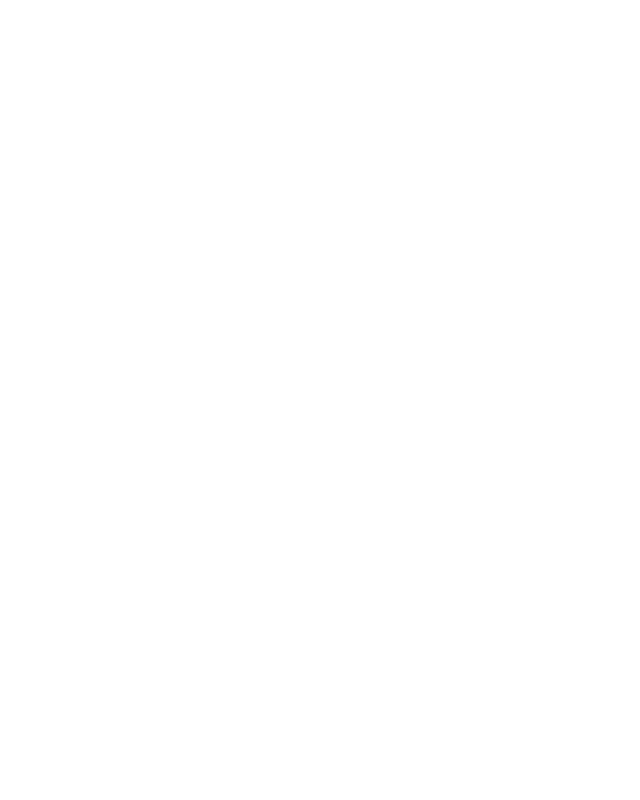
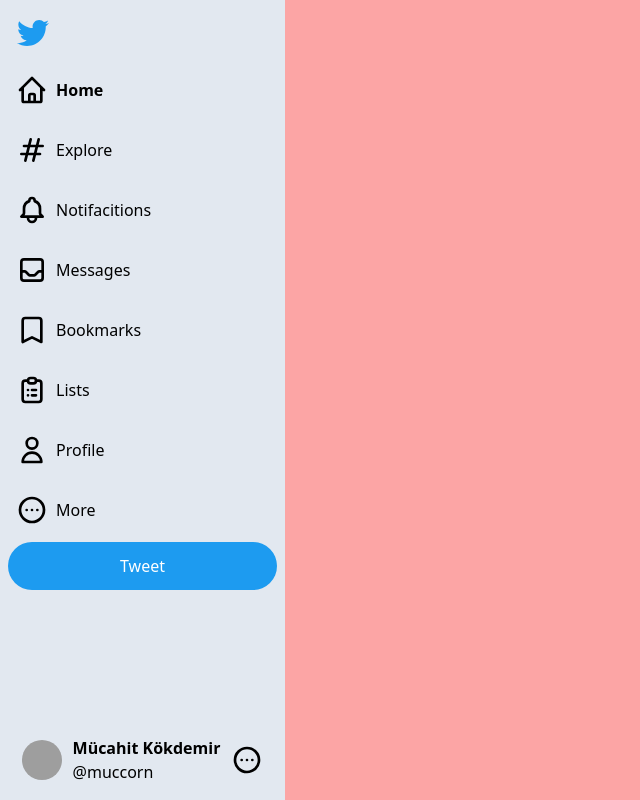
Before and after one commit to mucahitkok/twitter-clone-pro, a Next.js app: page / in a window 1280 px wide. Shown: the whole page, without its empty margins (0-640 px from the left). Built offline with nearby package versions, Linux system fonts and the light colour scheme; grey boxes are pictures that could not be loaded.

Commit message:
SideBar done

```diff
--- /dev/null
+++ b/components/index.js
@@ -0,0 +1 @@
+export { SidebarLink } from './sidebarLink'
--- /dev/null
+++ b/components/sidebarLink/index.js
@@ -0,0 +1,14 @@
+import React from "react";
+
+export const SidebarLink = ({ text, Icon, active }) => {
+  return (
+    <div
+      className={`hoverAnimation p-2 flex min-w-full items-center justify-center md:justify-start space-x-2 text-black ${
+        active && "font-bold"
+      }`}
+    >
+      <Icon className="h-8 w-8" />
+      <div className="hidden md:inline"> {text} </div>
+    </div>
+  );
+};
--- /dev/null
+++ b/layout/index.js
@@ -0,0 +1 @@
+export { Sidebar } from "./sideBar";
--- /dev/null
+++ b/layout/sideBar/index.js
@@ -0,0 +1,51 @@
+import React from "react";
+import { FaTwitter } from "react-icons/fa";
+import { SidebarLink } from "../../components";
+import {
+  BellIcon,
+  BookmarkIcon,
+  ClipboardListIcon,
+  DotsCircleHorizontalIcon,
+  HashtagIcon,
+  HomeIcon,
+  InboxIcon,
+  UserIcon,
+} from "@heroicons/react/outline";
+
+export const Sidebar = () => {
+  return (
+    <div className="hidden sm:flex flex-col items-center md:items-start md:w-[285px] bg-slate-200 h-full fixed p-2">
+      <div className="w-[50px] h-[50px] hoverAnimation flex justify-center items-center ">
+        <FaTwitter  className="text-[#1d9bf0] h-8 w-8" />
+      </div>
+      <div className="space-y-3 mt-2 w-full overflow-auto">
+        <SidebarLink text="Home" Icon={HomeIcon} active={true} />
+        <SidebarLink text="Explore" Icon={HashtagIcon} active={false} />
+        <SidebarLink text="Notifacitions" Icon={BellIcon} active={false} />
+        <SidebarLink text="Messages" Icon={InboxIcon} active={false} />
+        <SidebarLink text="Bookmarks" Icon={BookmarkIcon} active={false} />
+        <SidebarLink text="Lists" Icon={ClipboardListIcon} active={false} />
+        <SidebarLink text="Profile" Icon={UserIcon} active={false} />
+        <SidebarLink
+          text="More"
+          Icon={DotsCircleHorizontalIcon}
+          active={false}
+        />
+      </div>
+
+      <div className='bg-[#1d9bf0] hoverAnimation w-full py-3 text-center text-white hover:bg-opacity-70 mt-2'>
+        Tweet
+      </div>
+
+      <div className='flex mt-auto hoverAnimation p-2 w-full justify-around items-center'>
+        <img className='w-10 h-10 rounded-full' src="https://pbs.twimg.com/profile_images/1297742680219410432/sZxReosr_400x400.jpg" alt="img" />
+        <div className='hidden md:inline'>
+          <h4 className='font-bold' >Mücahit Kökdemir</h4>
+          <h5>@muccorn</h5>
+        </div>
+        <DotsCircleHorizontalIcon className='h-8 w-8 hidden md:inline' />
+      </div>
+
+    </div>
+  );
+};
--- a/package.json
+++ b/package.json
@@ -9,9 +9,11 @@
     "lint": "next lint"
   },
   "dependencies": {
+    "@heroicons/react": "^1.0.6",
     "next": "12.1.0",
     "react": "17.0.2",
-    "react-dom": "17.0.2"
+    "react-dom": "17.0.2",
+    "react-icons": "^4.3.1"
   },
   "devDependencies": {
     "autoprefixer": "^10.4.2",
--- a/pages/index.js
+++ b/pages/index.js
@@ -1,16 +1,15 @@
-import Head from 'next/head'
-import Image from 'next/image'
-import styles from '../styles/Home.module.css'
-
+import Head from 'next/head';
+import { Sidebar } from '../layout';
 export default function Home() {
   return (
-    <div className={styles.container}>
+    <div className=''>
       <Head>
-        <title>Create Next App</title>
+        <title>Twitter</title>
         <meta name="description" content="Generated by create next app" />
         <link rel="icon" href="/favicon.ico" />
       </Head>
-      <main>
+      <main className='bg-red-300 max-w-[1375px] mx-auto min-h-screen'>
+        <Sidebar />
 
       </main>
     </div>
--- a/styles/Home.module.css
+++ /dev/null
@@ -1,116 +0,0 @@
-.container {
-  padding: 0 2rem;
-}
-
-.main {
-  min-height: 100vh;
-  padding: 4rem 0;
-  flex: 1;
-  display: flex;
-  flex-direction: column;
-  justify-content: center;
-  align-items: center;
-}
-
-.footer {
-  display: flex;
-  flex: 1;
-  padding: 2rem 0;
-  border-top: 1px solid #eaeaea;
-  justify-content: center;
-  align-items: center;
-}
-
-.footer a {
-  display: flex;
-  justify-content: center;
-  align-items: center;
-  flex-grow: 1;
-}
-
-.title a {
-  color: #0070f3;
-  text-decoration: none;
-}
-
-.title a:hover,
-.title a:focus,
-.title a:active {
-  text-decoration: underline;
-}
-
-.title {
-  margin: 0;
-  line-height: 1.15;
-  font-size: 4rem;
-}
-
-.title,
-.description {
-  text-align: center;
-}
-
-.description {
-  margin: 4rem 0;
-  line-height: 1.5;
-  font-size: 1.5rem;
-}
-
-.code {
-  background: #fafafa;
-  border-radius: 5px;
-  padding: 0.75rem;
-  font-size: 1.1rem;
-  font-family: Menlo, Monaco, Lucida Console, Liberation Mono, DejaVu Sans Mono,
-    Bitstream Vera Sans Mono, Courier New, monospace;
-}
-
-.grid {
-  display: flex;
-  align-items: center;
-  justify-content: center;
-  flex-wrap: wrap;
-  max-width: 800px;
-}
-
-.card {
-  margin: 1rem;
-  padding: 1.5rem;
-  text-align: left;
-  color: inherit;
-  text-decoration: none;
-  border: 1px solid #eaeaea;
-  border-radius: 10px;
-  transition: color 0.15s ease, border-color 0.15s ease;
-  max-width: 300px;
-}
-
-.card:hover,
-.card:focus,
-.card:active {
-  color: #0070f3;
-  border-color: #0070f3;
-}
-
-.card h2 {
-  margin: 0 0 1rem 0;
-  font-size: 1.5rem;
-}
-
-.card p {
-  margin: 0;
-  font-size: 1.25rem;
-  line-height: 1.5;
-}
-
-.logo {
-  height: 1em;
-  margin-left: 0.5rem;
-}
-
-@media (max-width: 600px) {
-  .grid {
-    width: 100%;
-    flex-direction: column;
-  }
-}
--- a/styles/globals.css
+++ b/styles/globals.css
@@ -2,21 +2,11 @@
 @tailwind components;
 @tailwind utilities;
 
-
-
-html,
-body {
-  padding: 0;
-  margin: 0;
-  font-family: -apple-system, BlinkMacSystemFont, Segoe UI, Roboto, Oxygen,
-    Ubuntu, Cantarell, Fira Sans, Droid Sans, Helvetica Neue, sans-serif;
+@layer components {
+    .hoverAnimation {
+    @apply
+    hover:bg-[#1d9bf0] hover:bg-opacity-10 rounded-full
+    transition-all duration-300
+    cursor-pointer;
+  }
 }
-
-a {
-  color: inherit;
-  text-decoration: none;
-}
-
-* {
-  box-sizing: border-box;
-}
--- a/tailwind.config.js
+++ b/tailwind.config.js
@@ -2,6 +2,7 @@
   content: [
     "./pages/**/*.{js,ts,jsx,tsx}",
     "./components/**/*.{js,ts,jsx,tsx}",
+    "./layout/**/*.{js,ts,jsx,tsx}",
   ],
   theme: {
     extend: {},
```
Also changed, not shown: 1 other file (tests, documents, lock files or other folders).
